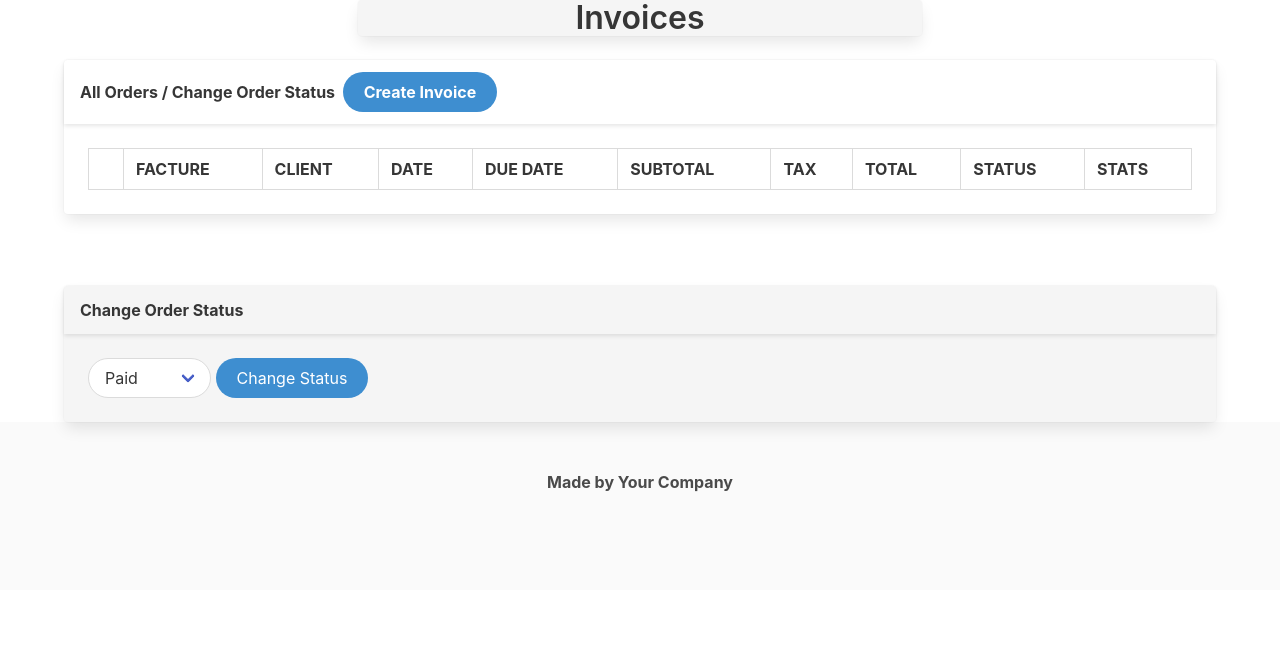
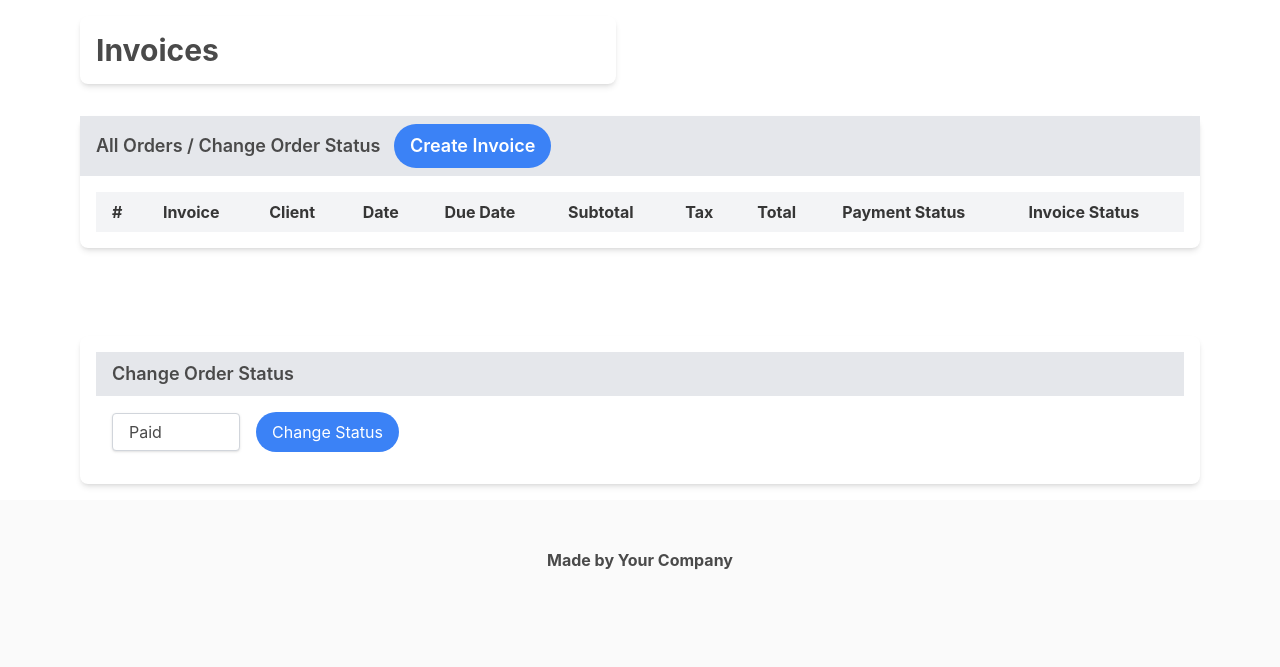
Before and after one commit to Lancineconde/DJANG, a Django app: page /factures/ in a window 1280 px wide. Shown: the top 667 px of the page. Run offline with Django 5.2, Linux system fonts and the light colour scheme; data that the repository does not hold is empty; some libraries are stand-ins or nearby versions.

Commit message:
invoice: use tailwindcss

```diff
--- a/facturation/factures/templates/factures/invoice_list.html
+++ b/facturation/factures/templates/factures/invoice_list.html
@@ -2,75 +2,78 @@
 {% load custom_filters %}
 
 {% block content %}
-<div class="columns is-centered has-text-centered">
-    <div class="column is-half">
-        <div class="card has-background-white-ter">
-            <h1 class="title is-3">Invoices</h1>
+<div class="grid grid-cols-1 md:grid-cols-2 gap-4 items-center justify-center">
+    <div class="p-4">
+        <div class="bg-white rounded-lg shadow-md">
+            <h1 class="text-3xl font-bold p-4">Invoices</h1>
         </div>
     </div>
 </div>
 
-<form action="{% url 'factures:invoice-list' %}" method="post">{% csrf_token %}
-    <div class="card">
-        <header class="card-header">
-            <p class="card-header-title">
-                All Orders / Change Order Status &nbsp;<button class="button is-rounded is-info">
-                    <a href="{% url 'factures:invoice-create' %}" class="has-text-white">Create Invoice</a></button>
+<form action="{% url 'factures:invoice-list' %}" method="post" class="p-4">
+    {% csrf_token %}
+    <div class="bg-white rounded-lg shadow-md">
+        <header class="bg-gray-200 px-4 py-2 flex items-center justify-between">
+            <p class="text-lg font-semibold">
+                All Orders / Change Order Status &nbsp;
+                <button class="rounded-full bg-blue-500 hover:bg-blue-600 px-4 py-2 text-white">
+                    <a href="{% url 'factures:invoice-create' %}" class="text-white">Create Invoice</a>
+                </button>
             </p>
         </header>
-        <div class="card-content">
-            <div class="content">
-                <table class="table is-fullwidth is-bordered is-hoverable is-striped">
+        <div class="p-4">
+            <div class="overflow-x-auto">
+                <table class="table-auto w-full border-collapse">
                     <thead>
-                        <tr>
-                            <th></th>
-                            <th>FACTURE</th>
-                            <th>CLIENT</th>
-                            <th>DATE</th>
-                            <th>DUE DATE</th>
-                            <th>SUBTOTAL</th>
-                            <th>TAX</th>
-                            <th>TOTAL</th>
-                            <th>STATUS</th>
-                            <th>STATS</th>
+                        <tr class="bg-gray-100">
+                            <th class="px-4 py-2">#</th>
+                            <th class="px-4 py-2">Invoice</th>
+                            <th class="px-4 py-2">Client</th>
+                            <th class="px-4 py-2">Date</th>
+                            <th class="px-4 py-2">Due Date</th>
+                            <th class="px-4 py-2">Subtotal</th>
+                            <th class="px-4 py-2">Tax</th>
+                            <th class="px-4 py-2">Total</th>
+                            <th class="px-4 py-2">Payment Status</th>
+                            <th class="px-4 py-2">Invoice Status</th>
                         </tr>
                     </thead>
                     <tbody>
                         {% for invoice in invoices %}
-                        <tr>
-                            <td><input class="checkbox" type="checkbox" value="{{ invoice.id }}" name="invoice_id" size="1" /></td>
-                            <td width="1%">
-                                <a href="{% url 'factures:invoice-edit' invoice.id %}">#{{ invoice.invoice_number }}</a>
+                        <tr class="border-b border-gray-200">
+                            <td class="px-4 py-2">
+                                <input type="checkbox" value="{{ invoice.id }}" name="invoice_id" class="form-checkbox h-4 w-4 text-blue-500">
                             </td>
-                            <td width="9%">{{ invoice.customer }}</td>
-                            <td>{{ invoice.date }}</td>
-                            <td>
+                            <td class="px-4 py-2">
+                                <a href="{% url 'factures:invoice-edit' invoice.id %}" class="text-blue-500">#{{ invoice.invoice_number }}</a>
+                            </td>
+                            <td class="px-4 py-2">{{ invoice.customer }}</td>
+                            <td class="px-4 py-2">{{ invoice.date }}</td>
+                            <td class="px-4 py-2">
                                 {% if invoice.days_remaining > 0 %}
                                     Dans {{ invoice.days_remaining }} jours
                                 {% elif invoice.days_remaining == 0 %}
-                                    Today
+                                    Aujourd'hui
                                 {% else %}
-                                    Overdue by {{ invoice.days_remaining|abs }} days
+                                    En retard de {{ invoice.days_remaining|abs }} jours
                                 {% endif %}
                             </td>
-                            <td>{{ invoice.subtotal }}</td>
-                            <td>{{ invoice.tax }}</td>
-                            <td>{{ invoice.total_amount }}</td>
-                            <td class="level-right">
+                            <td class="px-4 py-2">{{ invoice.subtotal }}</td>
+                            <td class="px-4 py-2">{{ invoice.tax }}</td>
+                            <td class="px-4 py-2">{{ invoice.total_amount }}</td>
+                            <td class="px-4 py-2 text-right">
                                 {% if invoice.get_status %}
-                                <a class="button is-small is-success" href="#">Paid</a>
+                                <span class="bg-green-100 text-green-800 px-2 py-1 rounded-full">Paid</span>
                                 {% else %}
-                                <a class="button is-small is-warning" href="#">Not Paid</a>
+                                <span class="bg-yellow-100 text-yellow-800 px-2 py-1 rounded-full">Not Paid</span>
                                 {% endif %}
                             </td>
-                            <td>
-                                <form action="{% url 'factures:invoice-list' %}" method="post">{% csrf_token %}
-                                    <input type="hidden" name="invoice_id" value="{{ invoice.id }}">
-                                    <select name="draft" onchange="this.form.submit()">
-                                        <option value="1" {% if invoice.draft %}selected{% endif %}>Brouillon</option>
-                                        <option value="0" {% if not invoice.draft %}selected{% endif %}>Comptabilisé</option>
-                                    </select>
-                                </form>
+                            <td class="px-4 py-2 text-right">
+                                {% if invoice.draft %}
+                                <span class="px-4 py-2">Draft</span>
+                                {% else %}
+                                <span class="px-4 py-2">Final</span>
+                                {% endif %}
                             </td>
                         </tr>
                         {% endfor %}
@@ -79,18 +82,18 @@
             </div>
         </div>
     </div><br /><br /><br />
-    <div class="card has-background-white-ter">
-        <header class="card-header">
-            <p class="card-header-title">Change Order Status</p>
+    <div class="bg-white rounded-lg shadow-md p-4 mt-4">
+        <header class="bg-gray-200 px-4 py-2">
+            <p class="text-lg font-semibold">Change Order Status</p>
         </header>
-        <div class="card-content">
-            <div class="select is-rounded">
-                <select id="status" name="status">
+        <div class="p-4 flex items-center">
+            <div class="inline-block relative w-32">
+                <select id="status" name="status" class="block appearance-none w-full bg-white border border-gray-300 hover:border-gray-400 px-4 py-2 pr-8 rounded shadow leading-tight focus:outline-none focus:shadow-outline">
                     <option value="1">Paid</option>
                     <option value="0">Not Paid</option>
                 </select>
             </div>
-            <input class="button is-info is-rounded" type="submit" value="Change Status" name="mybtn">
+            <button type="submit" class="ml-4 bg-blue-500 hover:bg-blue-600 text-white px-4 py-2 rounded-full">Change Status</button>
         </div>
     </div>
 </form>
```
